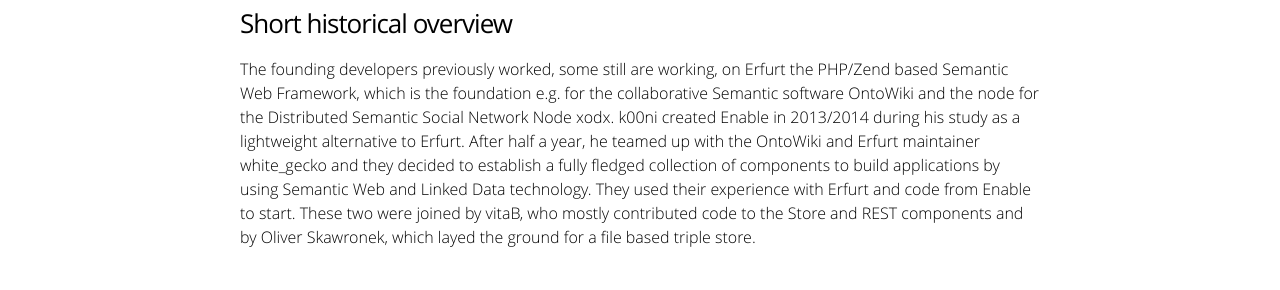
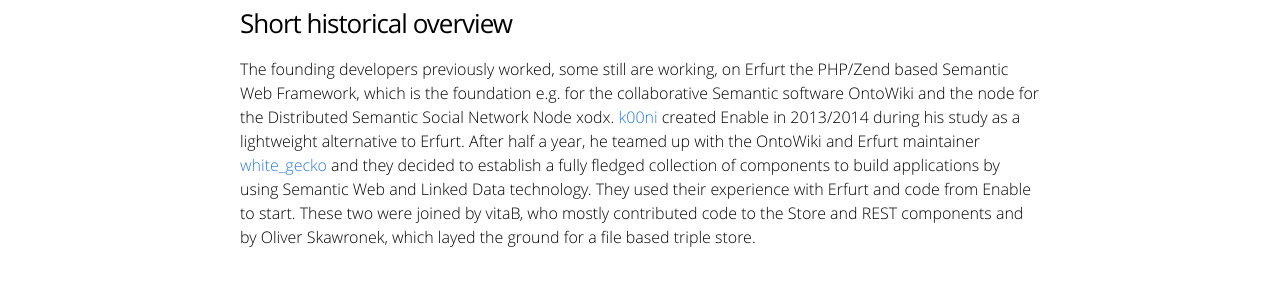
Before and after one commit to SaftIng/safting.github.io, a Jekyll site: the page built from about.md, in a window 1280 px wide. Shown: the part 529-819 px from the top of the page. Built offline with Jekyll 4.4.1, drawn with Linux system fonts in a browser that asks for light colours; part of the change alters nothing that is shown.

```diff
--- a/about.md
+++ b/about.md
@@ -14,7 +14,7 @@ The project structure can be devided into [_saft.library_](/doc/phpframework), c
 
 ### Short historical overview
 
-The founding developers previously worked, some still are working, on Erfurt the PHP/Zend based Semantic Web Framework, which is the foundation e.g. for the collaborative Semantic software OntoWiki and the node for the Distributed Semantic Social Network Node xodx. k00ni created Enable in 2013/2014 during his study as a lightweight alternative to Erfurt. After half a year, he teamed up with the OntoWiki and Erfurt maintainer white_gecko and they decided to establish a fully fledged collection of components to build applications by using Semantic Web and Linked Data technology. They used their experience with Erfurt and code from Enable to start. These two were joined by vitaB, who mostly contributed code to the Store and REST components and by Oliver Skawronek, which layed the ground for a file based triple store.
+The founding developers previously worked, some still are working, on Erfurt the PHP/Zend based Semantic Web Framework, which is the foundation e.g. for the collaborative Semantic software OntoWiki and the node for the Distributed Semantic Social Network Node xodx. [k00ni](https://github.com/k00ni) created Enable in 2013/2014 during his study as a lightweight alternative to Erfurt. After half a year, he teamed up with the OntoWiki and Erfurt maintainer [white_gecko](https://github.com/white-gecko) and they decided to establish a fully fledged collection of components to build applications by using Semantic Web and Linked Data technology. They used their experience with Erfurt and code from Enable to start. These two were joined by vitaB, who mostly contributed code to the Store and REST components and by Oliver Skawronek, which layed the ground for a file based triple store.
 
 ## What is SaftIng?
 
```
